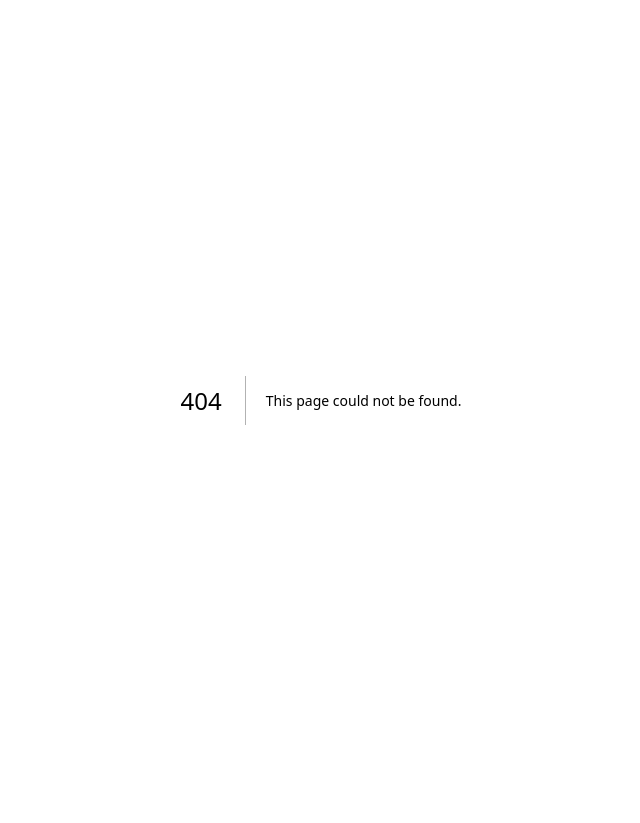
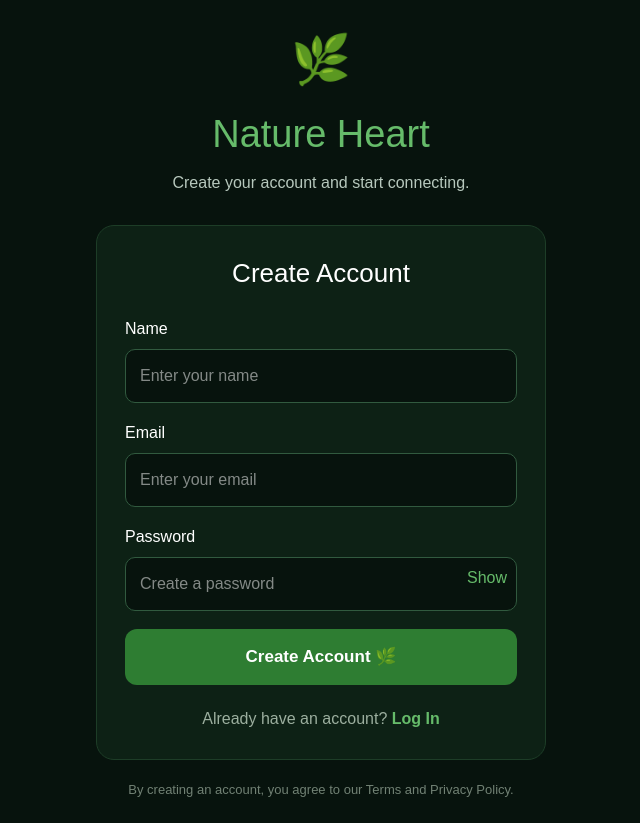
Before and after one commit to naturemanp/Nature-Heart-, a Next.js app: page /signup in a window 1280 px wide. Before the commit this address had no page. Shown: the whole page, without its empty margins (319-959 px from the left). Before the commit the page ends 800 px from the top, so only its background shows below. Built offline with nearby package versions, Linux system fonts and the light colour scheme.

Commit message:
Implement SignUp component with form fields

```diff
--- /dev/null
+++ b/src/app/signup/page.tsx
@@ -0,0 +1,201 @@
+"use client";
+
+import { useState } from "react";
+
+export default function SignUp() {
+  const [showPassword, setShowPassword] = useState(false);
+
+  return (
+    <main
+      style={{
+        minHeight: "100vh",
+        background: "#07130d",
+        color: "white",
+        fontFamily: "Arial, sans-serif",
+        display: "flex",
+        justifyContent: "center",
+        alignItems: "center",
+        padding: "24px",
+      }}
+    >
+      <div
+        style={{
+          width: "100%",
+          maxWidth: "450px",
+          textAlign: "center",
+        }}
+      >
+        <div
+          style={{
+            fontSize: "48px",
+            marginBottom: "10px",
+          }}
+        >
+          🌿
+        </div>
+
+        <h1
+          style={{
+            fontSize: "38px",
+            margin: "0 0 8px",
+            color: "#66bb6a",
+          }}
+        >
+          Nature Heart
+        </h1>
+
+        <p
+          style={{
+            color: "#b7c8bd",
+            fontSize: "16px",
+            marginBottom: "30px",
+          }}
+        >
+          Create your account and start connecting.
+        </p>
+
+        <div
+          style={{
+            background: "#0d2115",
+            border: "1px solid #1d3d27",
+            borderRadius: "18px",
+            padding: "28px",
+            textAlign: "left",
+          }}
+        >
+          <h2
+            style={{
+              textAlign: "center",
+              fontSize: "26px",
+              marginBottom: "24px",
+            }}
+          >
+            Create Account
+          </h2>
+
+          <label>Name</label>
+
+          <input
+            type="text"
+            placeholder="Enter your name"
+            style={{
+              width: "100%",
+              padding: "14px",
+              marginTop: "8px",
+              marginBottom: "18px",
+              borderRadius: "10px",
+              border: "1px solid #315a3f",
+              background: "#07130d",
+              color: "white",
+              boxSizing: "border-box",
+              fontSize: "16px",
+            }}
+          />
+
+          <label>Email</label>
+
+          <input
+            type="email"
+            placeholder="Enter your email"
+            style={{
+              width: "100%",
+              padding: "14px",
+              marginTop: "8px",
+              marginBottom: "18px",
+              borderRadius: "10px",
+              border: "1px solid #315a3f",
+              background: "#07130d",
+              color: "white",
+              boxSizing: "border-box",
+              fontSize: "16px",
+            }}
+          />
+
+          <label>Password</label>
+
+          <div style={{ position: "relative" }}>
+            <input
+              type={showPassword ? "text" : "password"}
+              placeholder="Create a password"
+              style={{
+                width: "100%",
+                padding: "14px",
+                marginTop: "8px",
+                marginBottom: "18px",
+                borderRadius: "10px",
+                border: "1px solid #315a3f",
+                background: "#07130d",
+                color: "white",
+                boxSizing: "border-box",
+                fontSize: "16px",
+              }}
+            />
+
+            <button
+              type="button"
+              onClick={() => setShowPassword(!showPassword)}
+              style={{
+                position: "absolute",
+                right: "10px",
+                top: "17px",
+                background: "transparent",
+                border: "none",
+                color: "#66bb6a",
+                cursor: "pointer",
+              }}
+            >
+              {showPassword ? "Hide" : "Show"}
+            </button>
+          </div>
+
+          <button
+            type="button"
+            style={{
+              width: "100%",
+              padding: "15px",
+              border: "none",
+              borderRadius: "12px",
+              background: "#2e7d32",
+              color: "white",
+              fontSize: "17px",
+              fontWeight: "bold",
+              cursor: "pointer",
+            }}
+          >
+            Create Account 🌿
+          </button>
+
+          <p
+            style={{
+              textAlign: "center",
+              color: "#9caf9f",
+              marginTop: "22px",
+            }}
+          >
+            Already have an account?{" "}
+            <a
+              href="/login"
+              style={{
+                color: "#66bb6a",
+                textDecoration: "none",
+                fontWeight: "bold",
+              }}
+            >
+              Log In
+            </a>
+          </p>
+        </div>
+
+        <p
+          style={{
+            color: "#718174",
+            fontSize: "13px",
+            marginTop: "20px",
+          }}
+        >
+          By creating an account, you agree to our Terms and Privacy Policy.
+        </p>
+      </div>
+    </main>
+  );
+            }
```
